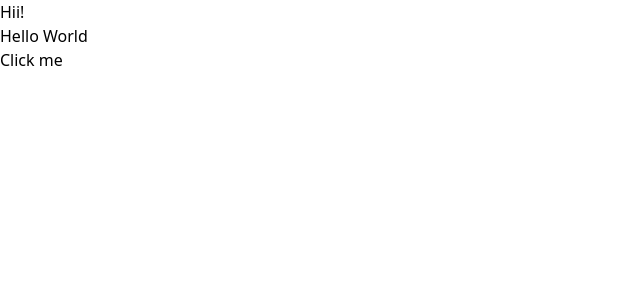
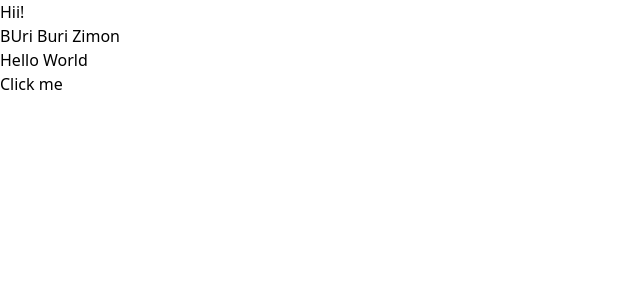
Before and after one commit to ajay23407/hackthon, a React (Vite) app: page / in a window 1280 px wide. Shown: the top 300 px of the page, without its empty margins (0-640 px from the left). Built offline with nearby package versions, Linux system fonts and the light colour scheme.

Commit message:
shubham update

```diff
--- a/src/components/Header.jsx
+++ b/src/components/Header.jsx
@@ -10,12 +10,15 @@ const Header = () => {
     <>
     <div>
       <h1>Hii!</h1>
+      <h2>BUri Buri Zimon</h2>
     </div>
     <div>
       <h2>Hello World</h2>
     </div>
       <button onClick={changeText}>Click me</button>
     </>
+
+
   );
 };
 
```
